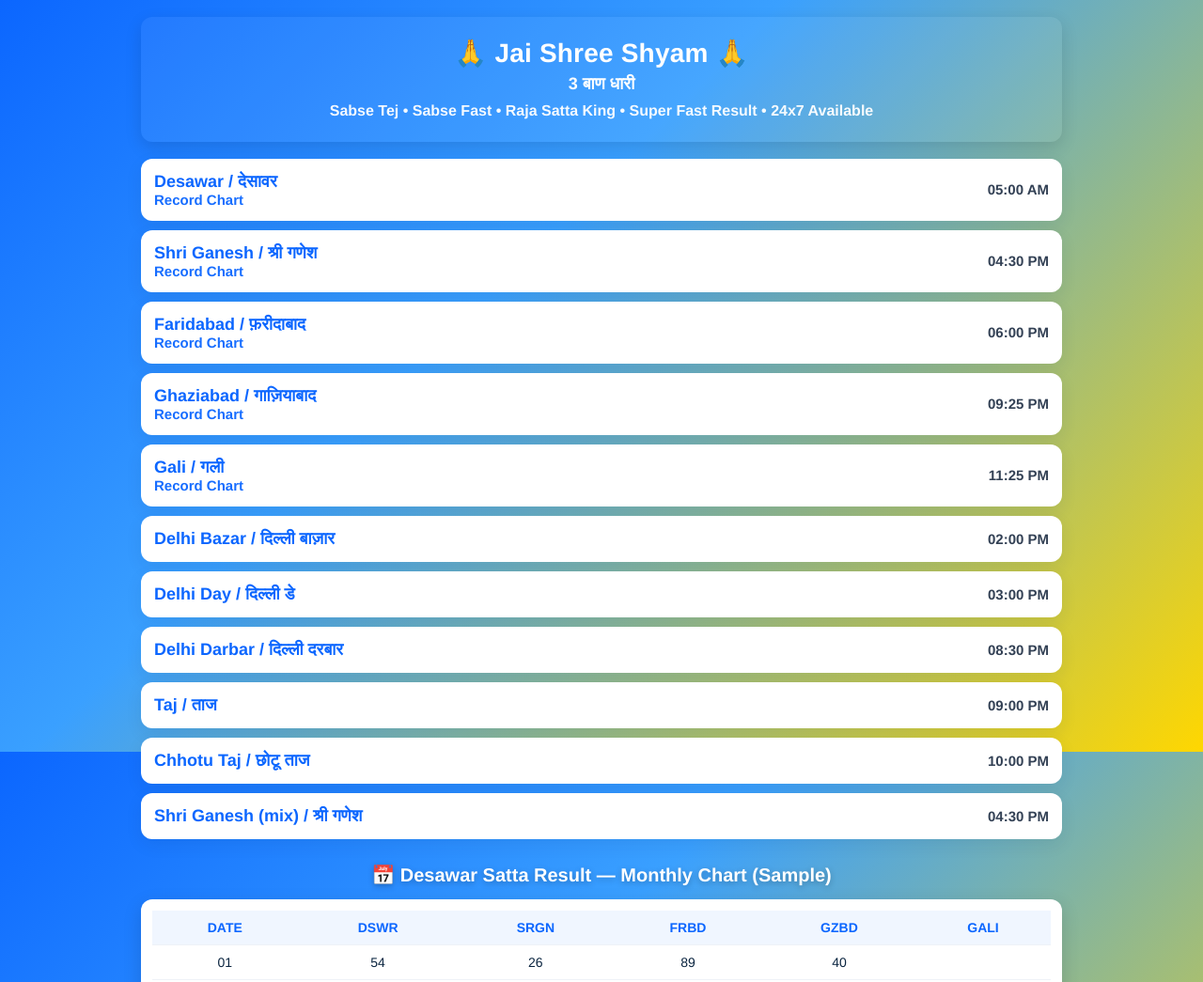
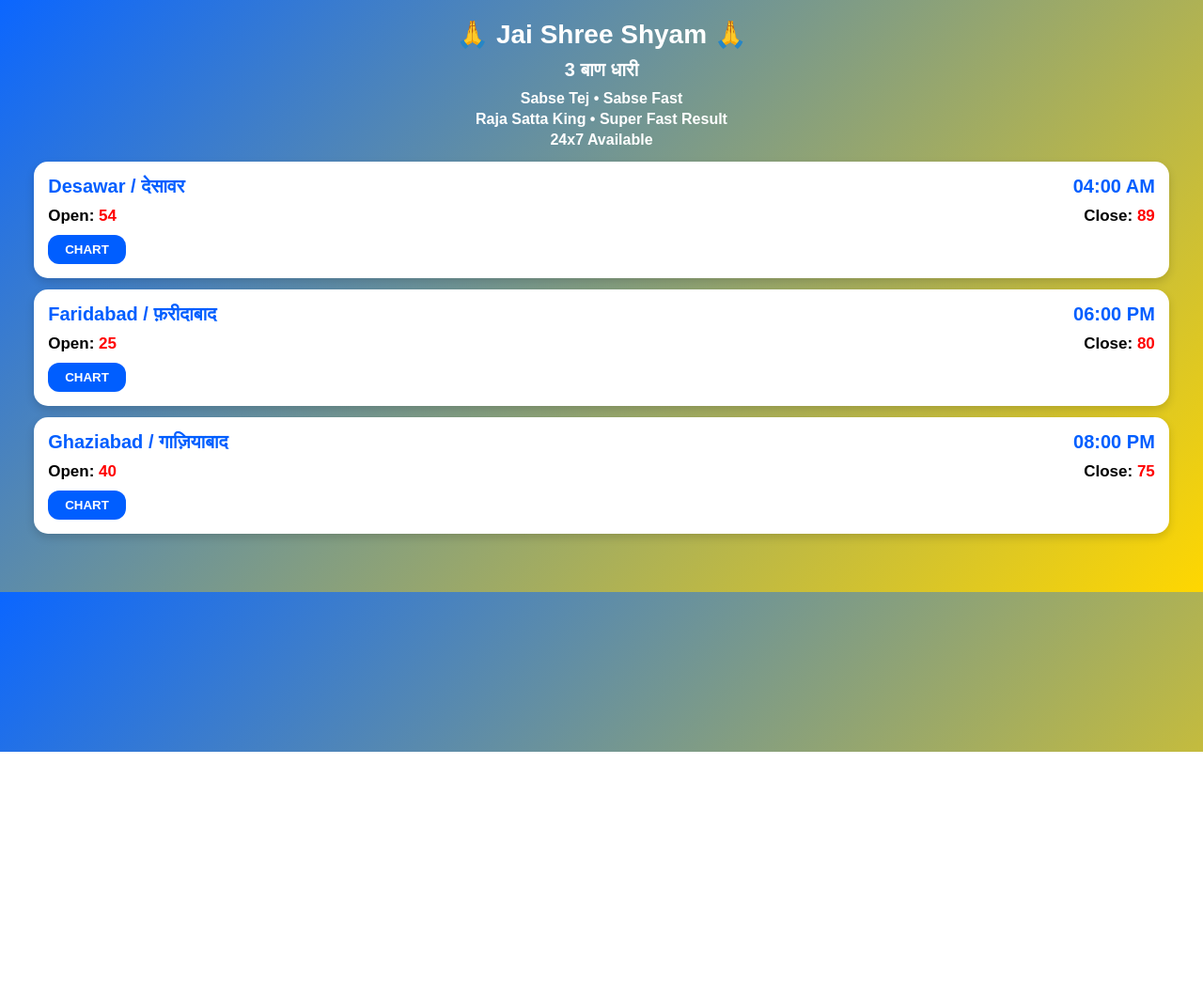
Before and after one commit to shivamlamba25298-maker/Matka-king, a plain HTML site: page index.html in a window 1280 px wide. Shown: the top 1045 px of the page at 94% size. After the commit the page ends 800 px from the top, so only its background shows below. Drawn offline with Linux system fonts and the light colour scheme.

Commit message:
Revise index.html for layout and style improvements
Updated the HTML structure and styles for better layout and design.

```diff
--- a/index.html
+++ b/index.html
@@ -2,135 +2,205 @@
 <html lang="en">
 <head>
 <meta charset="utf-8" />
-<meta name="viewport" content="width=device-width,initial-scale=1" />
-<title>Desawar — Monthly Chart</title>
+<meta name="viewport" content="width=device-width, initial-scale=1" />
+<title>Satta King Template</title>
+
 <style>
   :root{
     --blue:#0b66ff;
     --yellow:#ffd700;
-    --card-bg:#ffffff;
-    --muted:#6b7280;
   }
-  html,body{height:100%;margin:0;font-family: "Helvetica Neue", Arial, sans-serif;}
   body{
-    background: linear-gradient(135deg,var(--blue) 0%, #3aa0ff 40%, var(--yellow) 100%);
-    -webkit-font-smoothing:antialiased;
-    color:#0b2540;
-    padding-bottom:60px;
+    margin:0;
+    font-family:Arial, sans-serif;
+    background:linear-gradient(135deg,var(--blue),var(--yellow));
+    padding-bottom:50px;
   }
 
-  .container{max-width:980px;margin:18px auto;padding:0 14px;}
-
-  /* Header */
   .header{
     text-align:center;
-    background: rgba(255,255,255,0.06);
-    padding:22px 14px;
-    border-radius:12px;
-    box-shadow: 0 6px 18px rgba(0,0,0,0.12);
-    margin-bottom:14px;
-    color:#fff;
+    padding:20px;
+    color:white;
+    font-size:28px;
+    font-weight:bold;
   }
-  .header h1{margin:0;font-size:28px;letter-spacing:0.2px}
-  .header .sub{margin-top:6px;font-weight:700;font-size:18px}
-  .header .notes{margin-top:8px;color:rgba(255,255,255,0.95);font-weight:600;line-height:1.3}
-
-  /* Games list */
-  .games{margin-top:18px}
-  .game{
-    display:flex;justify-content:space-between;align-items:center;
-    background:var(--card-bg);padding:14px;border-radius:12px;
-    box-shadow:0 6px 18px rgba(11,38,64,0.08);margin:10px 0;color:var(--blue);
-    font-weight:700;font-size:18px;
+  .sub{
+    text-align:center;
+    margin-top:-10px;
+    color:white;
+    font-size:20px;
+    font-weight:bold;
   }
-  .game small{display:block;font-weight:600;color:#0b66ff;opacity:0.95}
-  .time{color:#334155;font-weight:700;font-size:15px}
-
-  /* Chart title */
-  .chart-title{margin-top:26px;color:#fff;font-weight:800;text-align:center;font-size:20px;text-shadow:0 2px 6px rgba(0,0,0,0.25)}
-
-  /* Calendar-style table */
-  .chart {
-    margin:14px auto 60px;
-    background:var(--card-bg);
-    border-radius:12px;
-    padding:12px;
-    box-shadow:0 6px 20px rgba(0,0,0,0.14);
-    overflow:auto;
-  }
-  table{width:100%;border-collapse:collapse;font-size:14px}
-  th,td{padding:10px 8px;text-align:center;border-bottom:1px solid #eef2f7}
-  thead th{background:rgba(11,102,255,0.06);font-weight:800;color:var(--blue)}
-  tr:first-child td{border-top-left-radius:8px;border-top-right-radius:8px}
-
-  /* Responsive tweaks */
-  @media (max-width:640px){
-    .game{font-size:16px;padding:12px}
-    thead th,td{padding:8px 6px;font-size:13px}
+  .tagline{
+    text-align:center;
+    color:white;
+    margin-top:8px;
+    font-weight:bold;
+    line-height:22px;
   }
 
-  /* small footer note */
-  .footer-note{text-align:center;color:rgba(255,255,255,0.9);margin-top:6px;font-weight:600}
+  /* GAME CARD */
+  .game-box{
+    width:92%;
+    margin:12px auto;
+    background:white;
+    padding:15px;
+    border-radius:15px;
+    box-shadow:0 4px 10px rgba(0,0,0,0.15);
+  }
+  .row1{
+    display:flex;
+    justify-content:space-between;
+    font-size:20px;
+    font-weight:700;
+    color:#005eff;
+  }
+  .row2{
+    display:flex;
+    justify-content:space-between;
+    margin-top:10px;
+    font-size:17px;
+    font-weight:bold;
+  }
+  .btn{
+    margin-top:10px;
+    background:#005eff;
+    color:white;
+    border:none;
+    padding:8px 18px;
+    border-radius:12px;
+    font-weight:bold;
+    cursor:pointer;
+  }
+
+  /* CHART BOX */
+  .chart{
+    margin-top:12px;
+    background:#fff;
+    padding:10px;
+    border-radius:12px;
+    display:none;
+    box-shadow:0 4px 12px rgba(0,0,0,0.20);
+  }
+
+  table{
+    width:100%;
+    border-collapse:collapse;
+    font-size:15px;
+  }
+  th{
+    background:#eaf2ff;
+    padding:8px;
+    color:#005eff;
+    font-weight:800;
+  }
+  td{
+    padding:7px;
+    border-bottom:1px solid #e3e3e3;
+    text-align:center;
+  }
 </style>
+
+<script>
+function openChart(id){
+  let box = document.getElementById(id);
+
+  // toggle open/close
+  if(box.style.display === "none"){
+    box.style.display = "block";
+  } else {
+    box.style.display = "none";
+  }
+}
+</script>
+
 </head>
 <body>
-  <div class="container">
-    <div class="header">
-      <h1>🙏 Jai Shree Shyam 🙏</h1>
+
+<div class="header">🙏 Jai Shree Shyam 🙏</div>
 <div class="sub">3 बाण धारी</div>
-      <div class="notes">
-        Sabse Tej • Sabse Fast • Raja Satta King • Super Fast Result • 24x7 Available
+<div class="tagline">
+  Sabse Tej • Sabse Fast <br>
+  Raja Satta King • Super Fast Result <br>
+  24x7 Available
+</div>
+
+<!-- GAME 1 -->
+<div class="game-box">
+  <div class="row1">
+    <span>Desawar / देसावर</span>
+    <span>04:00 AM</span>
+  </div>
+
+  <div class="row2">
+    <span>Open: <span style="color:red;">54</span></span>
+    <span>Close: <span style="color:red;">89</span></span>
+  </div>
+
+  <button class="btn" onclick="openChart('chart1')">CHART</button>
+
+  <div class="chart" id="chart1">
+    <table>
+      <tr><th>Date</th><th>Result</th></tr>
+      <tr><td>01</td><td>54</td></tr>
+      <tr><td>02</td><td>37</td></tr>
+      <tr><td>03</td><td>89</td></tr>
+      <tr><td>04</td><td>29</td></tr>
+    </table>
   </div>
 </div>
 
-    <!-- Games list (times taken from example page) -->
-    <div class="games">
-      <div class="game"><div>Desawar / देसावर <small>Record Chart</small></div><div class="time">05:00 AM</div></div>
-      <div class="game"><div>Shri Ganesh / श्री गणेश <small>Record Chart</small></div><div class="time">04:30 PM</div></div>
-      <div class="game"><div>Faridabad / फ़रीदाबाद <small>Record Chart</small></div><div class="time">06:00 PM</div></div>
-      <div class="game"><div>Ghaziabad / गाज़ियाबाद <small>Record Chart</small></div><div class="time">09:25 PM</div></div>
-      <div class="game"><div>Gali / गली <small>Record Chart</small></div><div class="time">11:25 PM</div></div>
-
-      <!-- Additional games you asked to include -->
-      <div class="game"><div>Delhi Bazar / दिल्ली बाज़ार</div><div class="time">02:00 PM</div></div>
-      <div class="game"><div>Delhi Day / दिल्ली डे</div><div class="time">03:00 PM</div></div>
-      <div class="game"><div>Delhi Darbar / दिल्ली दरबार</div><div class="time">08:30 PM</div></div>
-      <div class="game"><div>Taj / ताज</div><div class="time">09:00 PM</div></div>
-      <div class="game"><div>Chhotu Taj / छोटू ताज</div><div class="time">10:00 PM</div></div>
-      <div class="game"><div>Shri Ganesh (mix) / श्री गणेश</div><div class="time">04:30 PM</div></div>
+<!-- GAME 2 -->
+<div class="game-box">
+  <div class="row1">
+    <span>Faridabad / फ़रीदाबाद</span>
+    <span>06:00 PM</span>
   </div>
 
-    <div class="chart-title">📅 Desawar Satta Result — Monthly Chart (Sample)</div>
+  <div class="row2">
+    <span>Open: <span style="color:red;">25</span></span>
+    <span>Close: <span style="color:red;">80</span></span>
+  </div>
 
-    <div class="chart" role="region" aria-label="Monthly result chart">
-      <!-- Table copied sample data (Nov 1 - Nov 15) from the page -->
+  <button class="btn" onclick="openChart('chart2')">CHART</button>
+
+  <div class="chart" id="chart2">
     <table>
-        <thead>
-          <tr>
-            <th>DATE</th><th>DSWR</th><th>SRGN</th><th>FRBD</th><th>GZBD</th><th>GALI</th>
-          </tr>
-        </thead>
-        <tbody>
-          <tr><td>01</td><td>54</td><td>26</td><td>89</td><td>40</td><td></td></tr>
-          <tr><td>02</td><td>37</td><td>30</td><td>08</td><td>69</td><td>75</td></tr>
-          <tr><td>03</td><td>89</td><td>30</td><td>28</td><td>35</td><td>07</td></tr>
-          <tr><td>04</td><td>29</td><td>76</td><td>74</td><td>20</td><td>79</td></tr>
-          <tr><td>05</td><td>92</td><td>02</td><td>02</td><td>92</td><td>80</td></tr>
-          <tr><td>06</td><td>68</td><td>73</td><td>60</td><td>06</td><td>73</td></tr>
-          <tr><td>07</td><td>94</td><td>76</td><td>05</td><td>08</td><td>19</td></tr>
-          <tr><td>08</td><td>85</td><td>62</td><td>17</td><td>79</td><td>53</td></tr>
-          <tr><td>09</td><td>08</td><td>75</td><td>41</td><td>04</td><td>32</td></tr>
-          <tr><td>10</td><td>67</td><td>44</td><td>54</td><td>02</td><td>64</td></tr>
-          <tr><td>11</td><td>51</td><td>79</td><td>15</td><td>51</td><td>57</td></tr>
-          <tr><td>12</td><td>37</td><td>70</td><td>44</td><td>37</td><td>05</td></tr>
-          <tr><td>13</td><td>53</td><td>33</td><td>20</td><td>27</td><td>13</td></tr>
-          <tr><td>14</td><td>55</td><td>09</td><td>90</td><td>60</td><td>45</td></tr>
-          <tr><td>15</td><td>20</td><td>76</td><td>23</td><td>XX</td><td>XX</td></tr>
-        </tbody>
+      <tr><th>Date</th><th>Result</th></tr>
+      <tr><td>01</td><td>25</td></tr>
+      <tr><td>02</td><td>18</td></tr>
+      <tr><td>03</td><td>80</td></tr>
+      <tr><td>04</td><td>74</td></tr>
     </table>
   </div>
+</div>
 
-    <div class="footer-note">Updated: November 15, 2025, 19:41:06 IST. (Source page inspected.)</div>
+<!-- GAME 3 -->
+<div class="game-box">
+  <div class="row1">
+    <span>Ghaziabad / गाज़ियाबाद</span>
+    <span>08:00 PM</span>
   </div>
+
+  <div class="row2">
+    <span>Open: <span style="color:red;">40</span></span>
+    <span>Close: <span style="color:red;">75</span></span>
+  </div>
+
+  <button class="btn" onclick="openChart('chart3')">CHART</button>
+
+  <div class="chart" id="chart3">
+    <table>
+      <tr><th>Date</th><th>Result</th></tr>
+      <tr><td>01</td><td>40</td></tr>
+      <tr><td>02</td><td>69</td></tr>
+      <tr><td>03</td><td>35</td></tr>
+      <tr><td>04</td><td>20</td></tr>
+    </table>
+  </div>
+</div>
+
+<!-- Add more games same way -->
+
 </body>
 </html>
```
Lines whose indentation alone changed are shown as unchanged.
